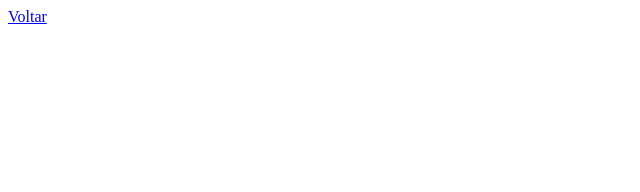
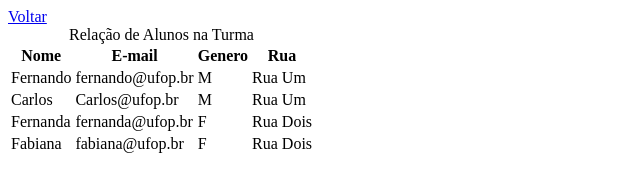
Before and after one commit to UFOP-CSI477/2017-02-atividades-SamuelNeves, a plain HTML site: page exercicio1/listar.html in a window 1280 px wide. Shown: the whole page, without its empty margins (0-640 px from the left). Drawn offline with Linux system fonts and the light colour scheme.

Commit message:
exercicios3

```diff
--- a/exercicio1/listar.html
+++ b/exercicio1/listar.html
@@ -7,5 +7,43 @@
 <body>
 
 <a href="index.html">Voltar</a>
+
+
+<table>
+    <caption>Relação de Alunos na Turma</caption>
+    <thead>
+    <tr>
+        <th> Nome</th>
+        <th> E-mail</th>
+        <th> Genero</th>
+        <th> Rua</th>
+
+    </tr>
+    </thead>
+    <tr>
+        <td>Fernando</td>
+        <td>fernando@ufop.br</td>
+        <td>M</td>
+        <td>Rua Um</td>
+    </tr>
+    <tr>
+        <td>Carlos</td>
+        <td>Carlos@ufop.br</td>
+        <td>M</td>
+        <td>Rua Um</td>
+    </tr>
+    <tr>
+        <td>Fernanda</td>
+        <td>fernanda@ufop.br</td>
+        <td>F</td>
+        <td>Rua Dois</td>
+    </tr>
+    <tr>
+        <td>Fabiana</td>
+        <td>fabiana@ufop.br</td>
+        <td>F</td>
+        <td>Rua Dois</td>
+    </tr>
+</table>
 </body>
 </html>
```
